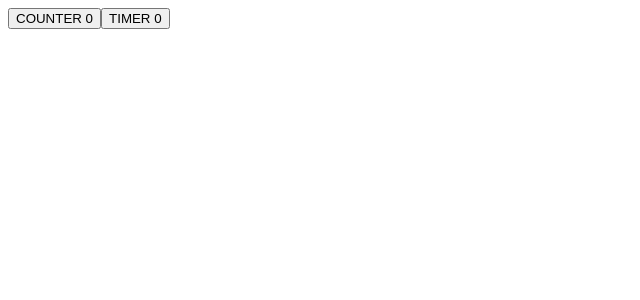
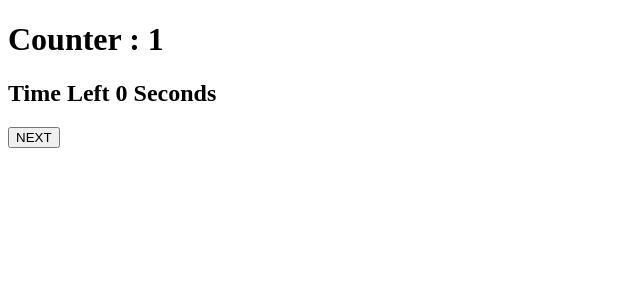
Before and after one commit to karanjoshi-kj/REACT, a React (Vite) app in the folder demo/: page / in a window 1280 px wide. Shown: the top 300 px of the page, without its empty margins (0-640 px from the left). Built offline with nearby package versions, Linux system fonts and the light colour scheme.

Commit message:
USE EFFECT IN REACT

```diff
--- a/demo/src/App.jsx
+++ b/demo/src/App.jsx
@@ -3,7 +3,8 @@
 // import Topbar2 from "./components/TopBar2/Topbar2"
 
 // import Quiz from "./components/PROJECTS/Quiz"
-import Statedependency from "./components/USEEFFECT/Statedependency"
+// import Statedependency from "./components/USEEFFECT/Statedependency"
+import Useeffect1 from "./components/USEEFFECT/Useeffect1"
 // import Useeffect from "./components/USEEFFECT/Useeffect"
 // import Todolist from "./components/PROJECTS/todolist"
 
@@ -29,7 +30,8 @@ import Statedependency from "./components/USEEFFECT/Statedependency"
 function App() {
   return (
     <>
-    <Statedependency/>
+    <Useeffect1/>
+    {/* <Statedependency/> */}
     {/* <Useeffect/> */}
     {/* <Quiz/> */}
     {/* <Todolist/> */}
```
